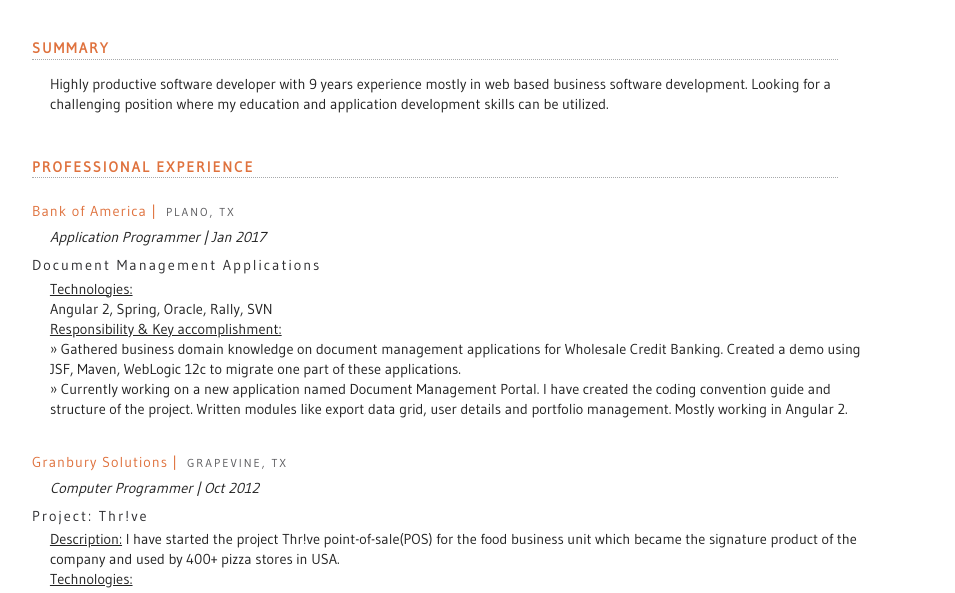
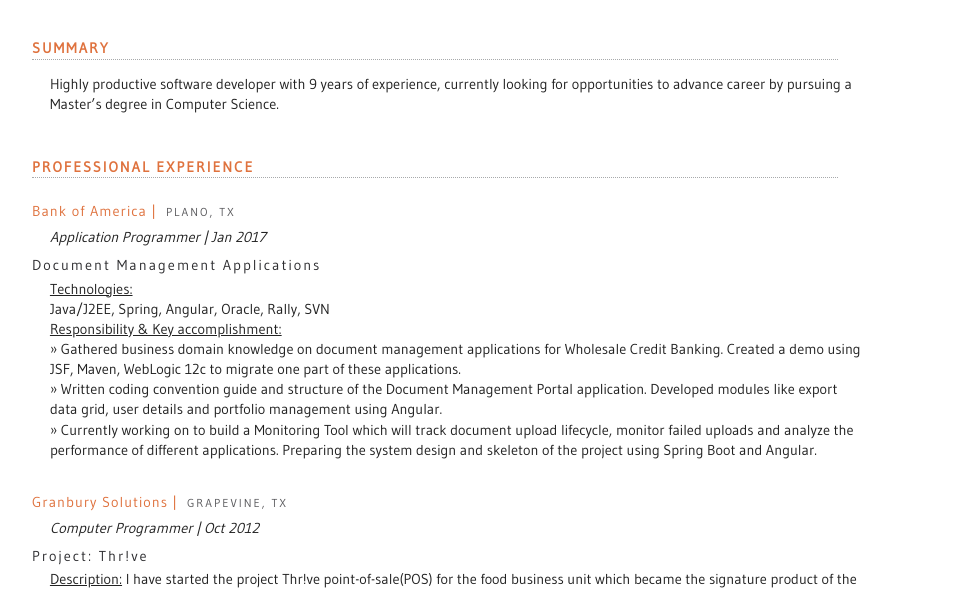
Before and after one commit to shomik/resume, a plain HTML site: page index.html in a window 1280 px wide. Shown: the part 171-764 px from the top of the page, without its empty margins (160-1115 px from the left). Drawn offline with Linux system fonts and the light colour scheme.

Commit message:
changed bofa responsibility

```diff
--- a/index.html
+++ b/index.html
@@ -38,9 +38,7 @@
     <hr>
 
     <p class="category-description-main">
-        Highly productive software developer with 9 years experience mostly in web based business software development.
-        Looking for a challenging position where my education and application development skills
-        can be utilized.
+        Highly productive software developer with 9 years of experience, currently looking for opportunities to advance career by pursuing a Master’s degree in Computer Science.
     </p>
 
     <h2 class="category-headers">Professional Experience</h2>
@@ -50,10 +48,11 @@
     <a class="links" href="http://tiny.cc/bjcb1x" target="_blank"><span class="sub-category-headers">Document Management Applications</span></a>
     <p class="category-description">
       <span class="category-highlight">Technologies:</span><br />
-      Angular 2, Spring, Oracle, Rally, SVN<br />
+      Java/J2EE, Spring, Angular, Oracle, Rally, SVN<br />
       <span class="category-highlight">Responsibility & Key accomplishment:</span><br />
       » Gathered business domain knowledge on document management applications for Wholesale Credit Banking. Created a demo using JSF, Maven, WebLogic 12c to migrate one part of these applications.<br />
-      » Currently working on a new application named Document Management Portal. I have created the coding convention guide and structure of the project. Written modules like export data grid, user details and portfolio management. Mostly working in Angular 2.
+      » Written coding convention guide and structure of the Document Management Portal application. Developed modules like export data grid, user details and portfolio management using Angular.<br />
+      » Currently working on to build a Monitoring Tool which will track document upload lifecycle, monitor failed uploads and analyze the performance of different applications. Preparing the system design and skeleton of the project using Spring Boot and Angular.
     </p>
 
     <a class="links" href="http://granburyrs.com" target="_blank">
@@ -182,12 +181,12 @@
     <a class="links" href="https://www.youracclaim.com/badges/5b4fbe1c-2435-4661-92df-78fc1fce2bf7/linked_in_profile"
        target="_blank">
         <p class="primary-titles">Oracle Certified Professional</p>
-        <span class="category-details">Java SE 6 Programmer [OC0956498]</span>
+        <p class="category-details">Java SE 6 Programmer [OC0956498]</p>
     </a>
     <br/>
     <a class="links" href="http://www.zend.com/en/yellow-pages/ZEND016127" target="_blank">
         <p class="primary-titles">Zend Certified PHP 5.3 Engineer</p>
-        <span class="category-details">Zend ID: ZEND016127</span>
+        <p class="category-details">Zend ID: ZEND016127</p>
     </a>
     <br/>
     <p class="primary-titles">CCNA Graduation</p>
```
